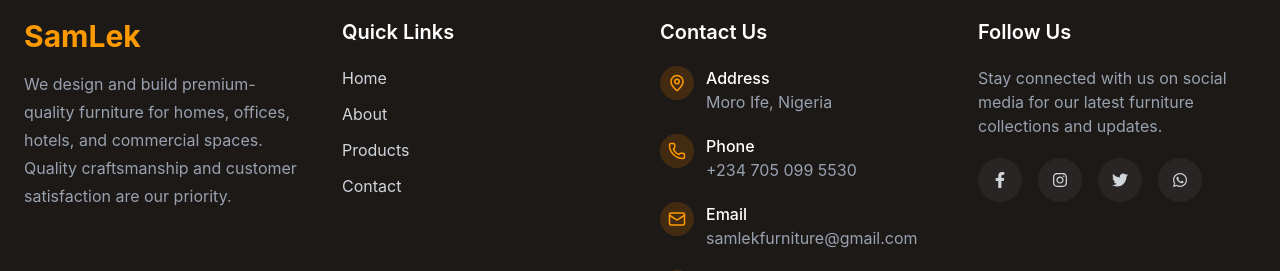
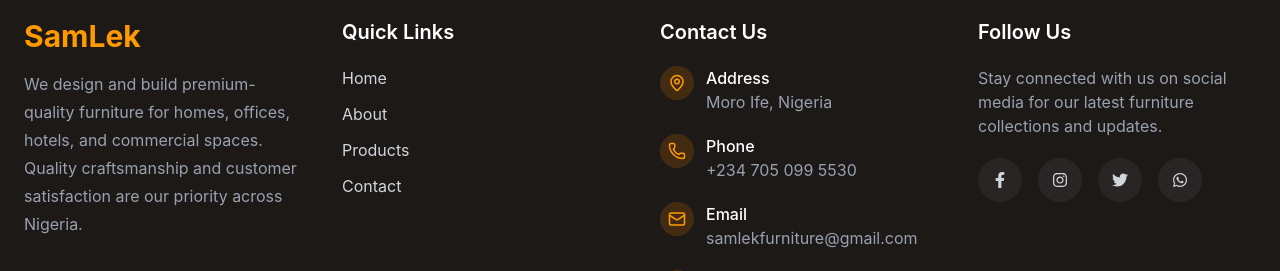
Before and after one commit to BenkillerX/Sams-Furniture, a React (Vite) app: page /contact in a window 1280 px wide. Shown: the part 1792-2063 px from the top of the page. Built offline with nearby package versions, Linux system fonts and the light colour scheme.

Commit message:
Another Client Update

```diff
--- a/src/components/Footer.tsx
+++ b/src/components/Footer.tsx
@@ -21,7 +21,7 @@ const Footer = () => {
             <p className="mt-4 leading-7 text-gray-400">
               We design and build premium-quality furniture for homes,
               offices, hotels, and commercial spaces. Quality craftsmanship
-              and customer satisfaction are our priority.
+              and customer satisfaction are our priority across Nigeria.
             </p>
           </div>
 
```
